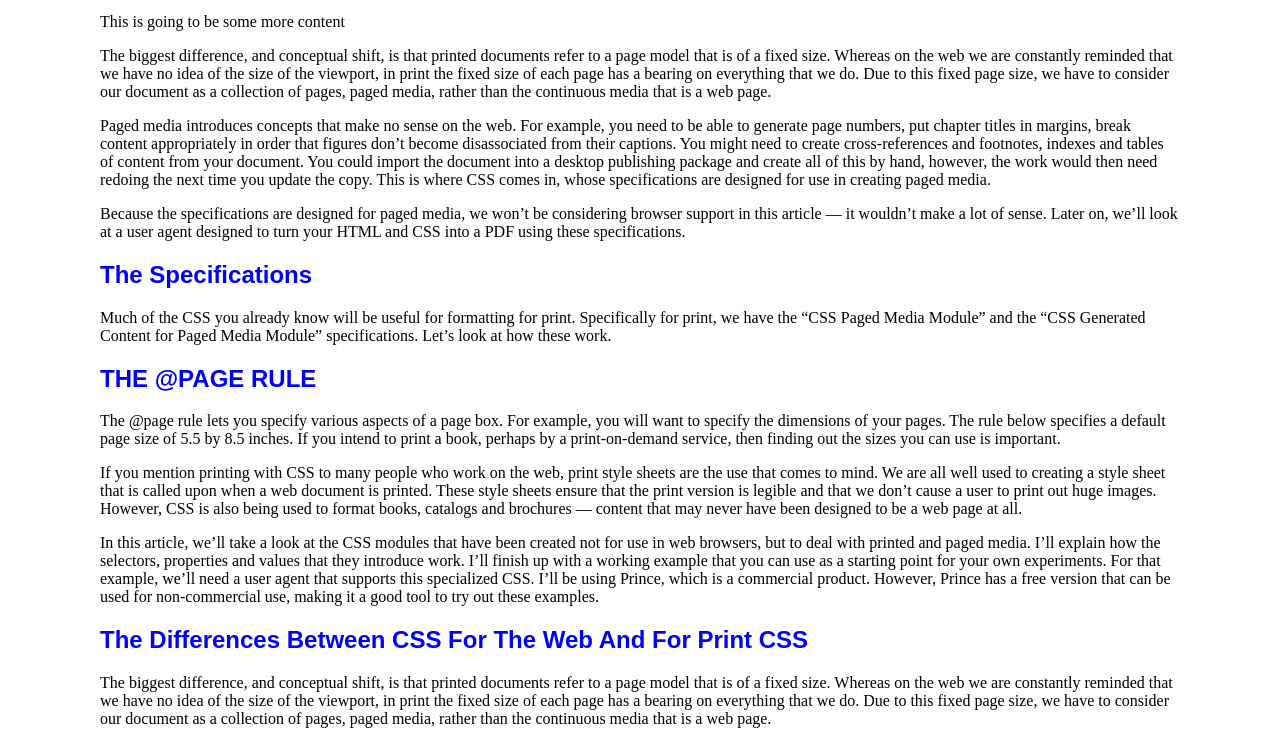
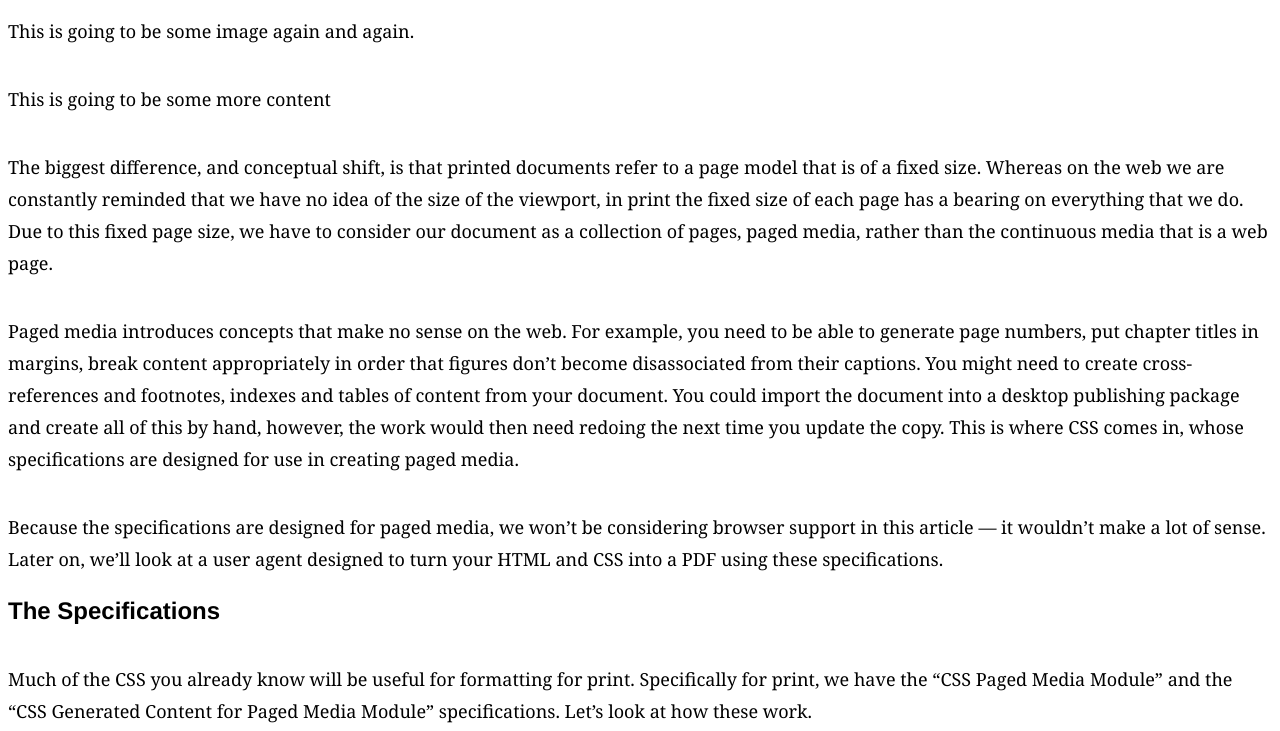
Before and after one commit to JoshKoiro/web-dev-server, a website: page public/index.html in a window 1280 px wide. Shown: the part 149-880 px from the top of the page. Drawn offline with nearby package versions, Linux system fonts and the light colour scheme.

Commit message:
clean up items not needed

```diff
--- a/public/css/stylesheet.css
+++ b/public/css/stylesheet.css
@@ -1,5 +1,29 @@
+:root {
+    --heading-font: 'Helvetica', 'Arial',sans-serif;
+    --h1-font-size:48px;
+    --body-font: 'Georgia', serif;
+    --body-font-size:18px;
+    --body-font-line-height:2em;
+}
 @import url('pagedefaults.css');
-h1,h2 {
-    font-family:sans-serif;
-    color:blue;
+
+body {
+    font-family:var(--body-font);
+    line-height: var(--body-font-line-height);
 }
+
+h1,h2,h3,h4,h5,h6 {
+    font-family:var(--heading-font);
+
+}
+
+h1 {
+    font-size:var(--h1-font-size);
+}
+
+p {
+    margin:0;
+    padding:0;
+    margin-top:2em;
+    font-size:var(--body-font-size);
+}
--- a/server.js
+++ b/server.js
@@ -3,9 +3,6 @@
 const { appendFile } = require('fs');
 const path = require('path');
 const server = express();
-
-//Package for using Prince XML
-// const Prince = require('prince');
 
 //Set up express server
 const port = 5000;
```
Also changed, not shown: public/index.html (+0 -19 lines), dist/server.dev.js.
